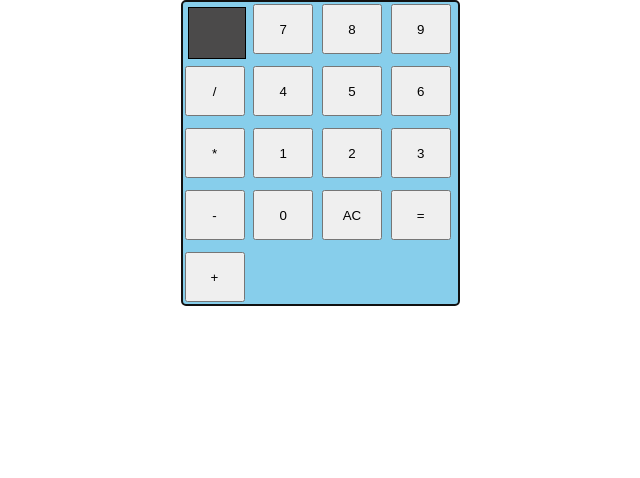
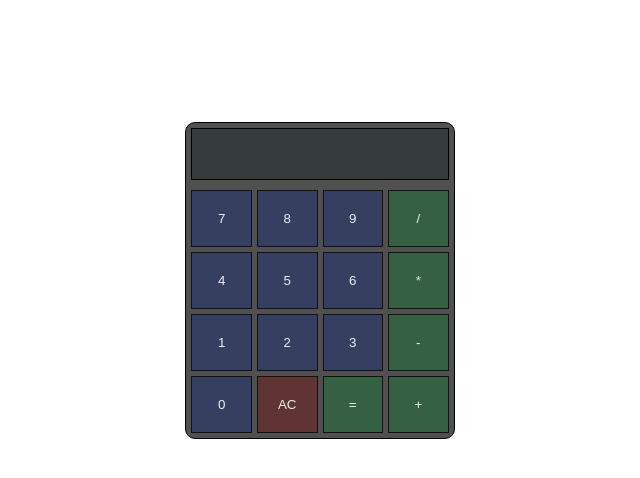
Before and after one commit to BMayenschein/calculator, a plain HTML site: page index.html in a window 1280 px wide. Shown: the whole page, without its empty margins (320-960 px from the left). Drawn offline with Linux system fonts and the light colour scheme.

Commit message:
Changed color layout, added hover styles, and placement of calculator on screen.

```diff
--- a/style.css
+++ b/style.css
@@ -1,35 +1,71 @@
-html, body {
+html {
     margin: 0;
     width: 100%;
-    height: auto;
+    height: 100%;
+}
+body {
+    display: flex;
+    justify-content: center;
+    align-items: center;
+    margin: 0;
+    width: auto;
+    height: 70%;
+}
+.calc-container {
+    display: flex;
+    justify-content: center;
+    align-content: center;
+}
+
+.calc-buttons {
+    display: grid;
+    grid-template-columns: repeat(4, 1fr);
+    grid-template-rows: repeat(5, 1fr);
+    grid-gap: 5px;
+    border: 1px solid black;
+    padding: 5px;
+    border-radius: 10px;
+    background-color: rgba(63, 61, 61, 0.9);
+}
+
+#display-container {
+    grid-column: 1 / 5;
+    text-align: right;
+    background-color: rgba(29, 39, 39, 0.5);
+    padding-right: 5px;
+    border: 1px solid black;
+    font-family: Impact, Haettenschweiler, 'Arial Narrow Bold', sans-serif;
+    margin-bottom: 5px;
 }
 
 #display {
-    grid-column: 1 / 5;
-    grid-row: 1;
-    border: 1px solid black;
-    text-align: right;
-    margin: 5px;
-    background-color: rgb(75, 74, 74);
     color: white;
-    min-height: 50px;
 }
-.calc-container {
-    max-width: 275px;
-    margin: 0 auto;
-    border: 2px solid #111;
-    border-radius: 5px;
-    background: skyblue;
+
+.number, .operator, .clear, .EQ {
+    border: 1px solid #111;
+    padding: 20px;
+    color: #EEE;
+    cursor: pointer;
 }
-.calc-buttons {
-    padding: 0px;
-    margin: 0;
-    display: grid;
-    grid-template-columns: repeat(4, 1fr);
-    grid-template-rows: repeat(4, 1fr);
+
+.number {
+    background: rgba(2, 35, 126, 0.35);
 }
-.number, .operator, .EQ, .clear {
-    margin: 2px;
-    width: 60px;
-    height: 50px;
+.number:hover {
+    background: rgba(2, 35, 126, 0.1);
 }
+
+.operator, .EQ {
+    background: rgba(2, 126, 39, 0.35);
+}
+.operator:hover, .EQ:hover {
+    background: rgba(2, 126, 39, 0.1);
+}
+
+.clear {
+    background: rgba(126, 2, 2, 0.35);
+}
+.clear:hover {
+    background: rgba(126, 2, 2, 0.1);
+}
```
